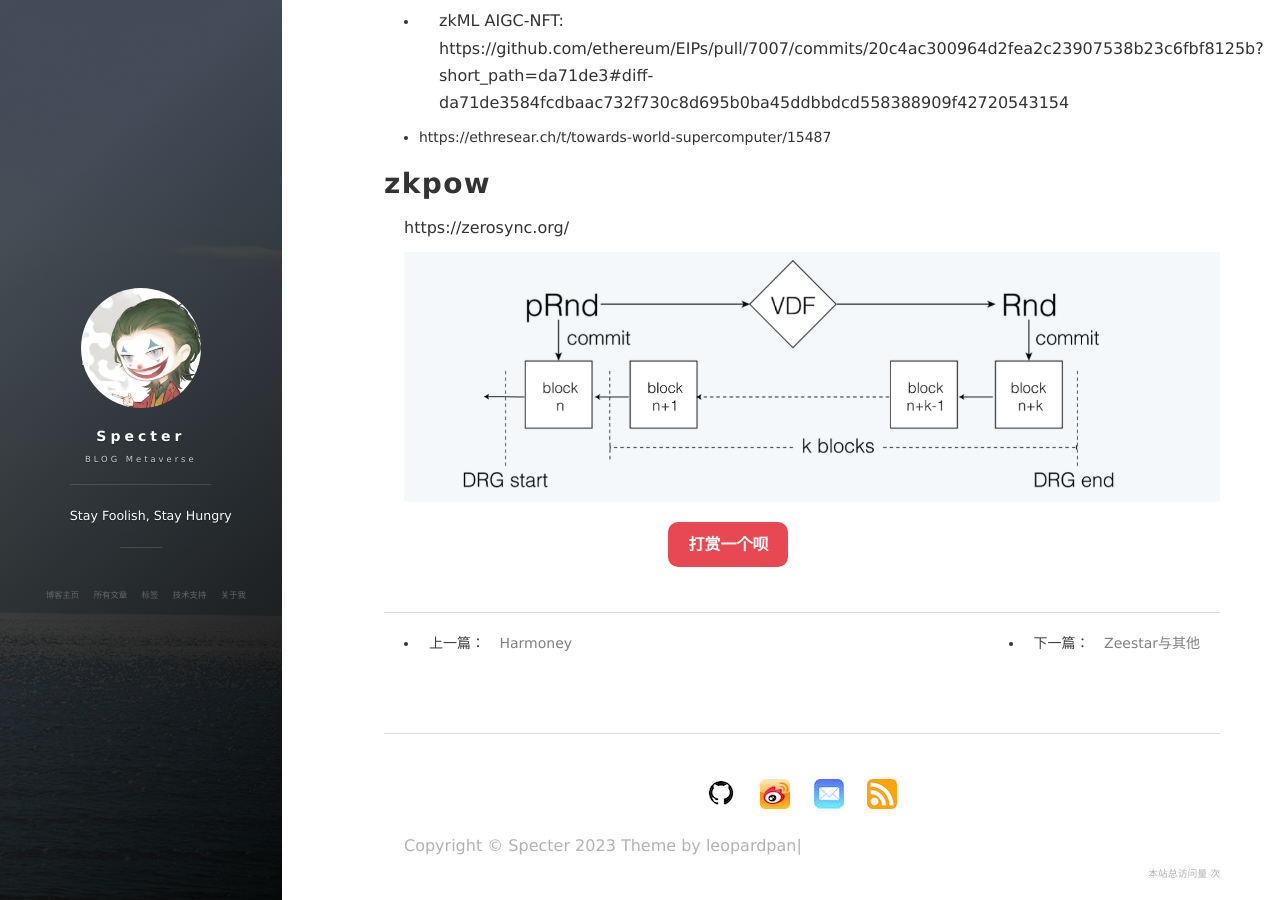
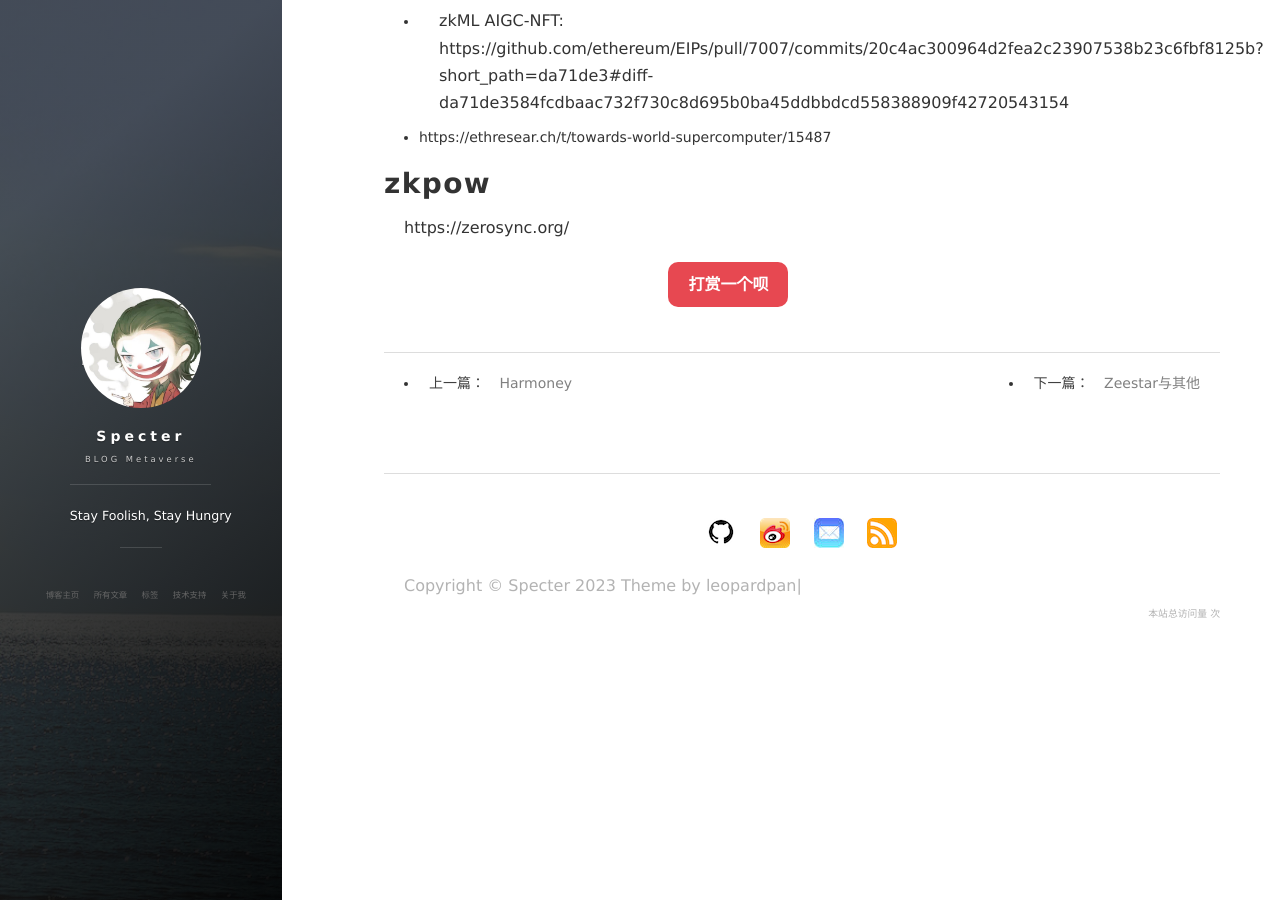
Before and after one commit to Jackieyewang/Jackieyewang.github.io, a Jekyll site: the page built from _posts/2023-5-18-dairy1.md, in a window 1280 px wide and 900 px high, scrolled down 5594 px. Built offline with Jekyll 4.4.1, drawn with Linux system fonts in a browser that asks for light colours; nearby versions of some CDN libraries; comment, search, counter and statistics services are not loaded.

Commit message:
abe ready

```diff
--- a/_posts/2023-5-18-dairy1.md
+++ b/_posts/2023-5-18-dairy1.md
@@ -115,6 +115,3 @@ https://revelate.co/
 
 # zkpow
 https://zerosync.org/
-
-
-![](/images/posts/drg.png)
```
